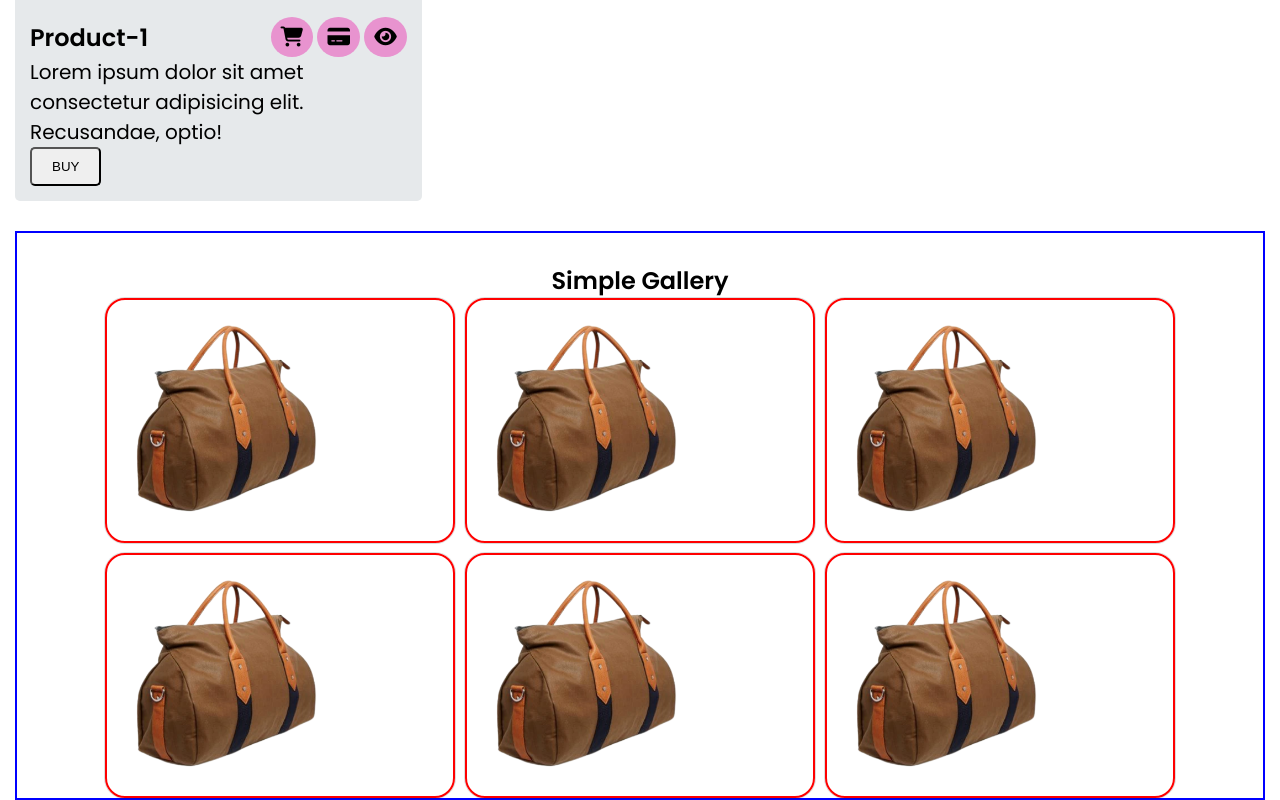
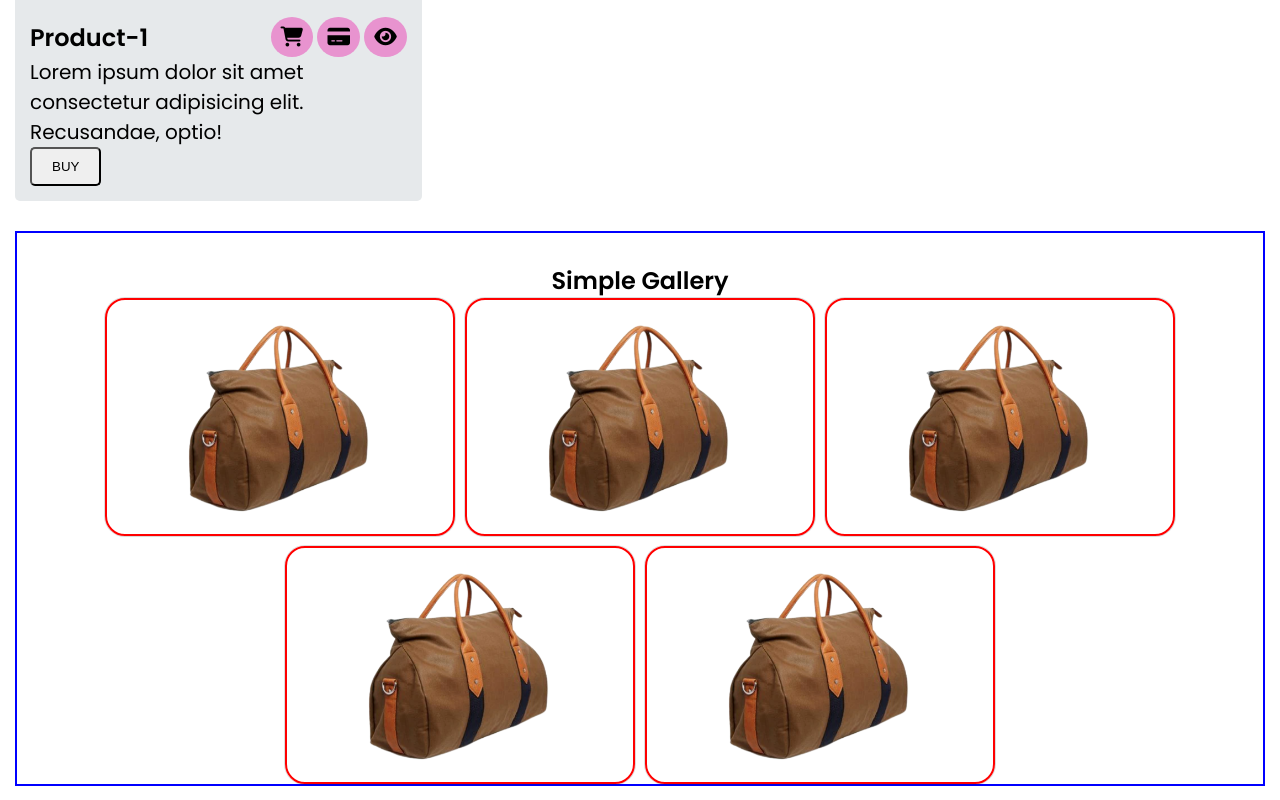
Before and after one commit to rokib97/Awesome-Shop, a plain HTML site: page index.html in a window 1280 px wide. Shown: the part 1290-2090 px from the top of the page. Drawn offline with Linux system fonts and the light colour scheme.

Commit message:
changes some basic css

```diff
--- a/index.html
+++ b/index.html
@@ -155,9 +155,6 @@
           <div class="single-gallery">
             <img src="./images/products/bag.png" alt="" />
           </div>
-          <div class="single-gallery">
-            <img src="./images/products/bag.png" alt="" />
-          </div>
         </div>
       </section>
     </main>
--- a/styles/style.css
+++ b/styles/style.css
@@ -194,6 +194,8 @@ span {
 }
 .single-gallery img {
   width: 70%;
+  display: block;
+  height: 100%;
   margin: 0 auto;
 }
 .single-gallery {
```
